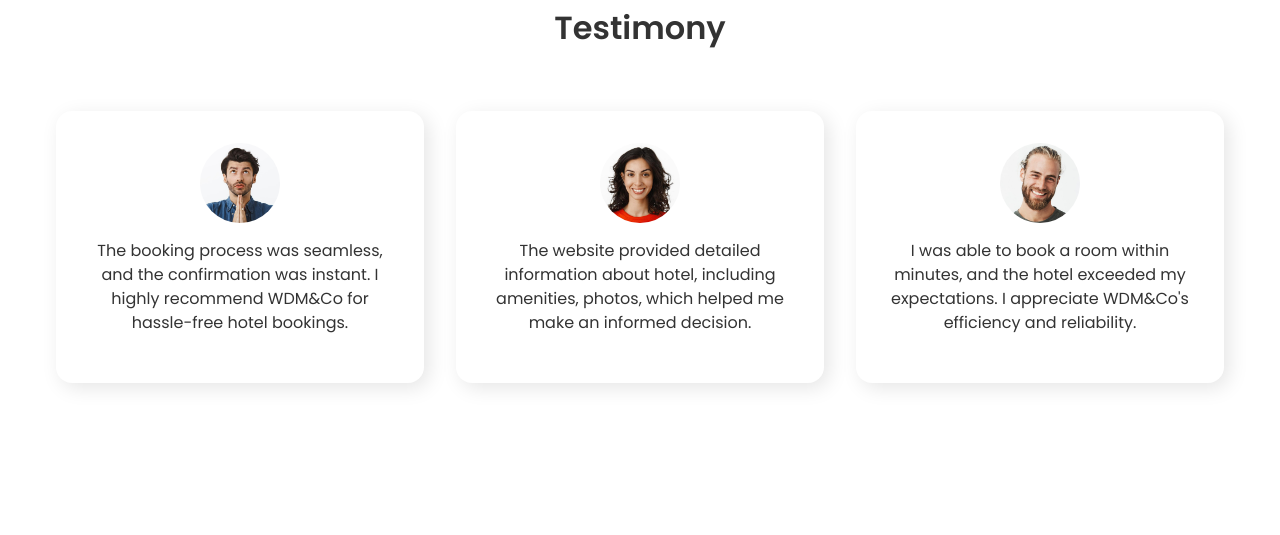
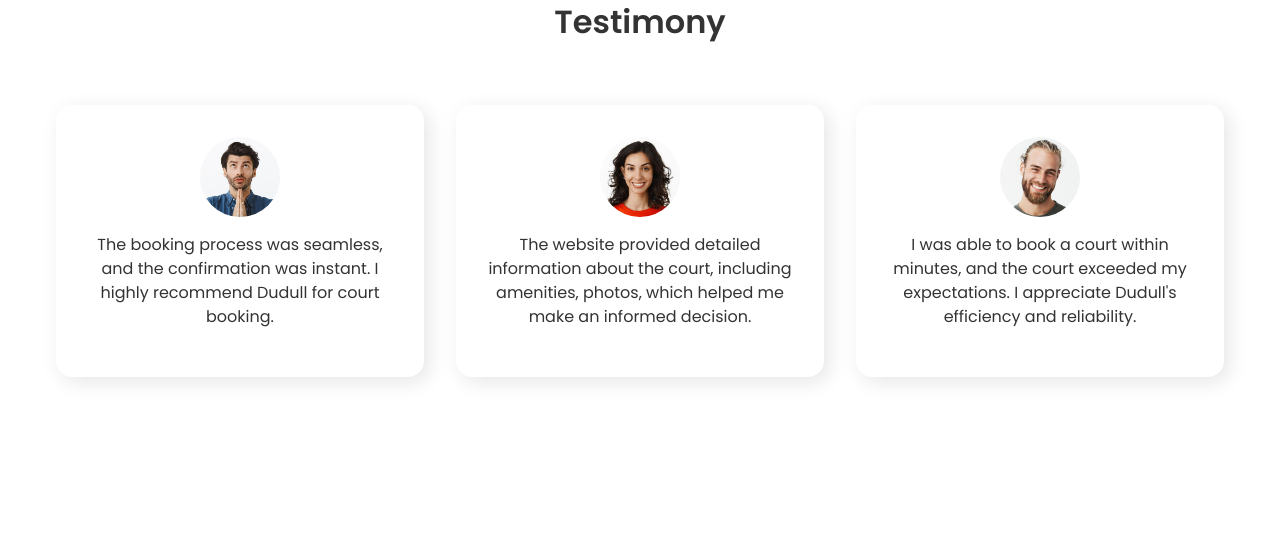
Before and after one commit to aabbdul/DudullSportCenter, a Flask app: page / in a window 1280 px wide. Shown: the part 4131-4666 px from the top of the page. Run offline with Flask 3, Linux system fonts and the light colour scheme; some libraries are stand-ins or nearby versions.

Commit message:
gatau ah males

```diff
--- a/static/styles.css
+++ b/static/styles.css
@@ -361,7 +361,7 @@ body {
 }
 
 .reward__btn {
-  padding: 1rem 3rem;
+  padding: 0.8rem 3rem;
   outline: none;
   border: none;
   font-size: 1rem;
--- a/templates/index.html
+++ b/templates/index.html
@@ -254,7 +254,7 @@
             />
             <p>
               The booking process was seamless, and the confirmation was
-              instant. I highly recommend WDM&Co for hassle-free hotel bookings.
+              instant. I highly recommend Dudull for court booking.
             </p>
           </div>
           <div class="client__card">
@@ -263,8 +263,9 @@
               alt="client"
             />
             <p>
-              The website provided detailed information about hotel, including
-              amenities, photos, which helped me make an informed decision.
+              The website provided detailed information about the court,
+              including amenities, photos, which helped me make an informed
+              decision.
             </p>
           </div>
           <div class="client__card">
@@ -273,8 +274,8 @@
               alt="client"
             />
             <p>
-              I was able to book a room within minutes, and the hotel exceeded
-              my expectations. I appreciate WDM&Co's efficiency and reliability.
+              I was able to book a court within minutes, and the court exceeded
+              my expectations. I appreciate Dudull's efficiency and reliability.
             </p>
           </div>
         </div>
```
